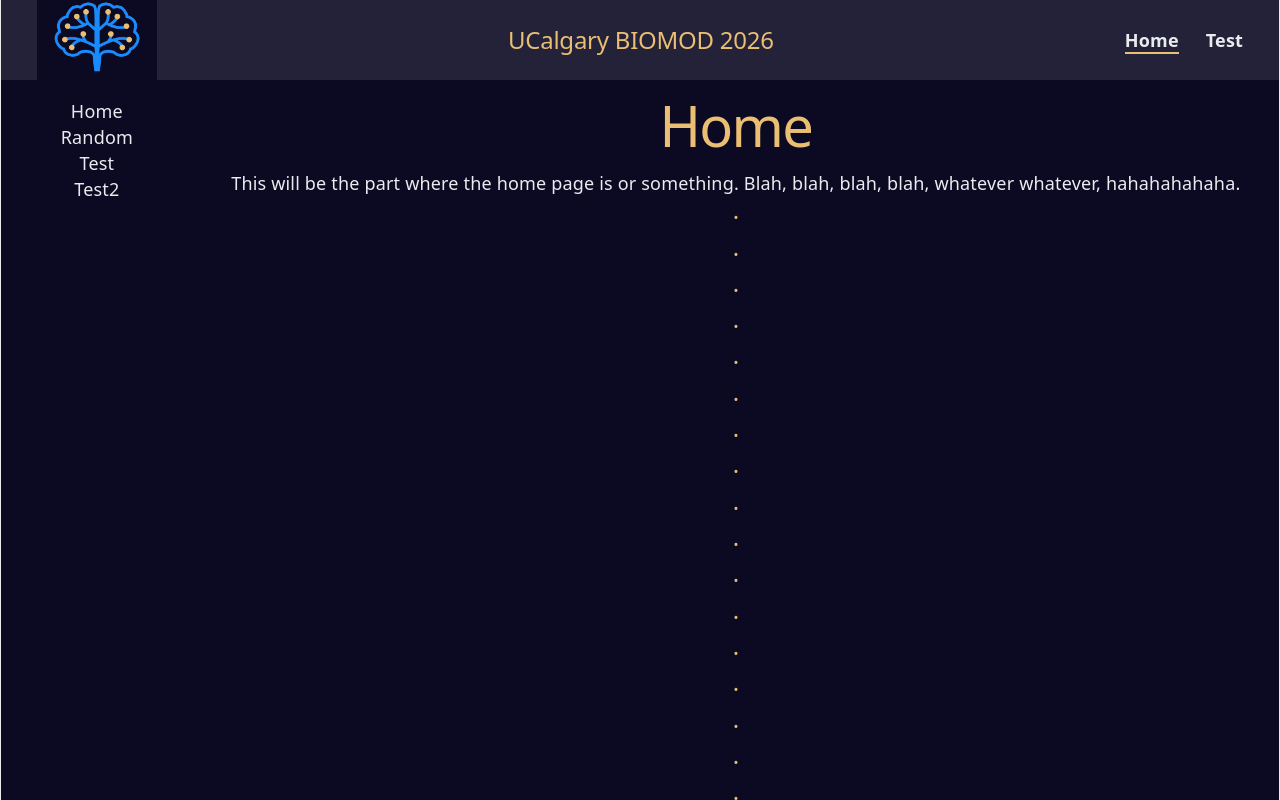
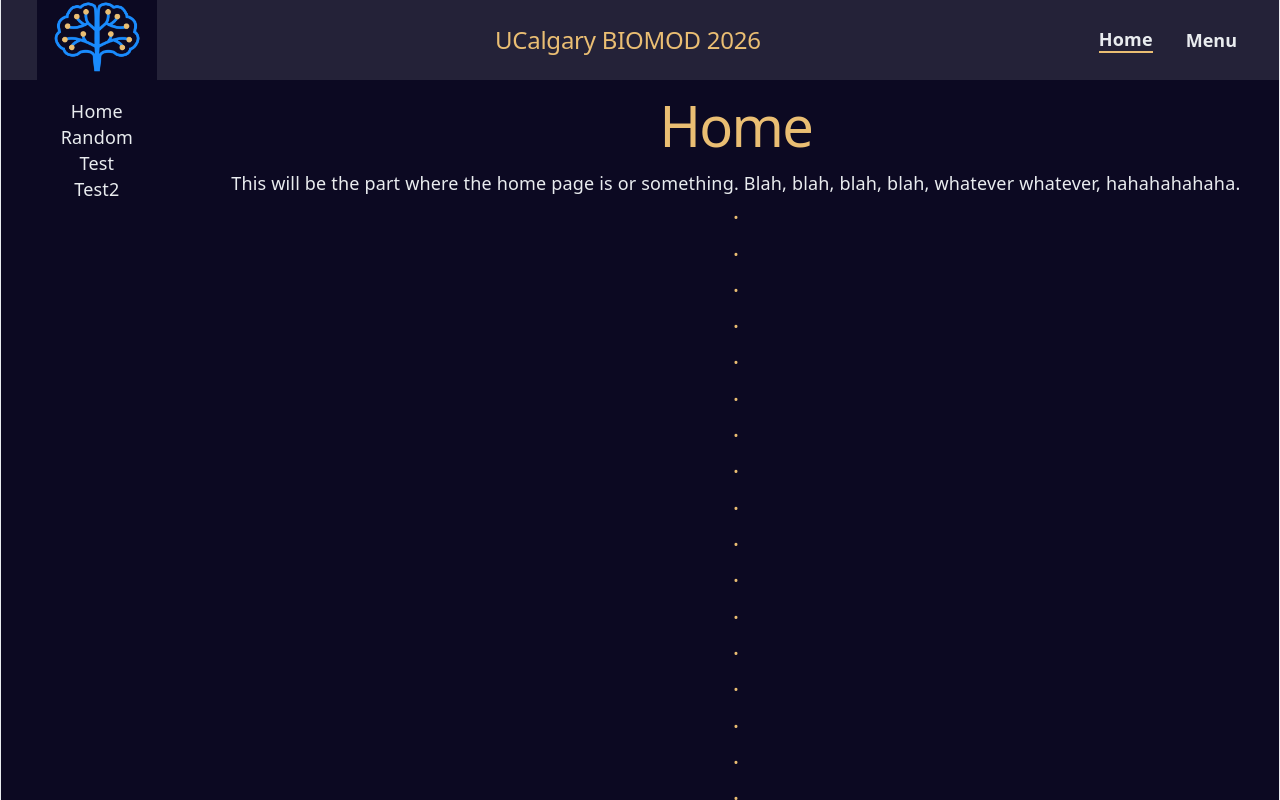
Before and after one commit to UCalgary-BIOMOD/UCalgary-BIOMOD-2026-Wiki, a React (Vite) app in the folder biomod-wiki/: page / in a window 1280 px wide. Shown: the top 800 px of the page. Built offline with nearby package versions, Linux system fonts and the light colour scheme.

Commit message:
feat: Add the drop down menu and align stylings
I added a drop down menu that retains the same styling as the other links, and effectively seems seamlessly incorporated. Need to fix a bug where the menu doesn't close when one of the links in the menu is clicked

```diff
--- a/biomod-wiki/src/Components/NavBar.jsx
+++ b/biomod-wiki/src/Components/NavBar.jsx
@@ -2,11 +2,13 @@ import {Link, NavLink} from "react-router-dom"
 import styles from "./NavBar.module.css"
 import LinkWrapper from "./LinkComponents"
 import logo from "@/assets/aptonix-logo.png"
+import {useState} from "react";
 /**
  * This is the partial used for the top navigation bar.
  * @returns The top navigation bar partial
  */
 export default function NavBar() {
+    const [isOpen, setIsOpen] = useState(false)
     return (
         <nav className={styles.nav}>
             <LinkWrapper to="/">
@@ -17,8 +19,16 @@ export default function NavBar() {
                 <li>
                     <NavLink to="/">Home</NavLink>
                 </li>
-                <li>
-                    <NavLink to="/test">Test</NavLink>
+                <li className = {styles.dropdown}>
+                    <button className = {styles.dropdownTrigger} onClick={() => setIsOpen(!isOpen)}>
+                        Menu
+                    </button>
+
+                    <ul className = {`${styles.dropdownMenu} ${isOpen ? styles.showMenu : ""}`}>
+                        <li>
+                            <NavLink to="/test">Test</NavLink>
+                        </li>
+                    </ul>
                 </li>
 
             </ul>
--- a/biomod-wiki/src/Components/NavBar.module.css
+++ b/biomod-wiki/src/Components/NavBar.module.css
@@ -21,18 +21,26 @@
     padding: 0; /* so this doesn't mess up the padding from .nav */
 }
 
+
 .h2{
     margin: 0; /*remove the default margin and padding from index.css*/
     padding: 0;
 
 }
 
-.ul a{
+.ul a, .dropdownTrigger{
     text-decoration: none; /*remove default underline*/
     position: relative; /* for the pseudo element that makes the underline, this sets the parent to be the link NOT the page*/
     transition: color 0.2s ease; /*From white, changes color to text color*/
     font-weight: bold;
-
+    cursor:pointer;
+    background-color: var(--bg-light);
+    text-decoration: none;
+    color: var(--text);
+    background: none;
+    border: none;
+    font: inherit;
+    font-weight:bold;
 
     &:global.active {
         transform: scaleX(1)
@@ -57,11 +65,51 @@
     transition: transform 0.2s ease-in-out; /*set timing and bezier curve for the transition here*/
 }
 
-.ul a:hover{
-    transform: scaleX(1)
-}
+
 
 .ul a:hover::after{
 
     transform: scaleX(1)
 }
+
+.dropdown{
+    position:relative;
+}
+
+.dropdownMenu{
+    position: absolute;
+    top: 100%;
+    left:0;
+
+    display: flex;
+    flex-direction: column;
+
+
+    padding: 0.5rem 0;
+    margin-top: 0.5rem;
+
+    background-color: var(--bg);
+    border-radius: 0.5rem;
+
+    list-style: none;
+
+    opacity: 0;
+    visibility: hidden;
+    transform: translateY(-10px);
+
+    transition: all 0.2s ease;
+    transition-property: opacity, transform, visibility;
+}
+
+.dropdownMenu a{
+    padding: 0.75rem 1rem;
+    text-decoration: none;
+    color: var(--text);
+    display: block;
+}
+
+.showMenu {
+    opacity: 1;
+    visibility: visible;
+    transform: translateY(0);
+}
```
